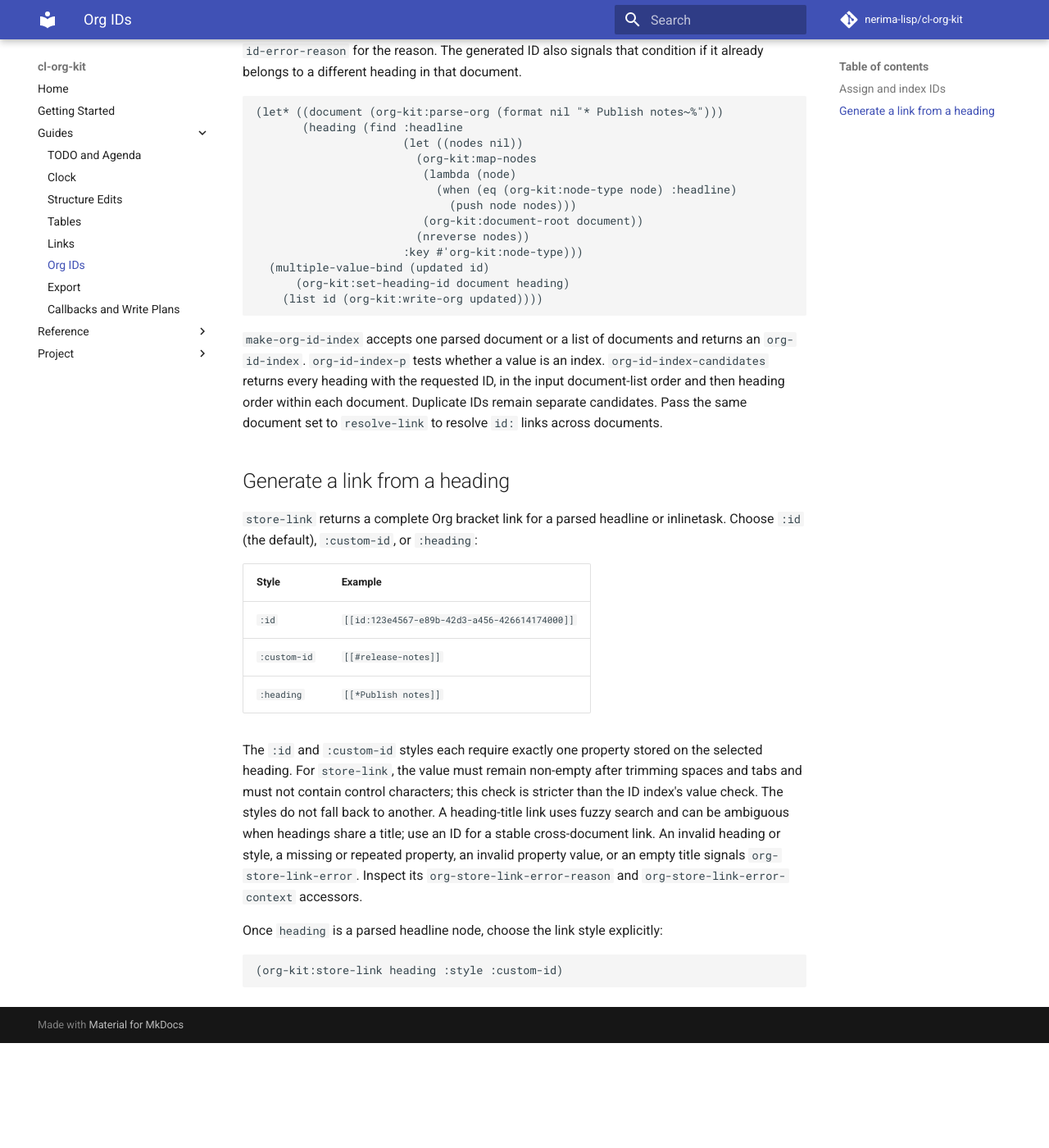
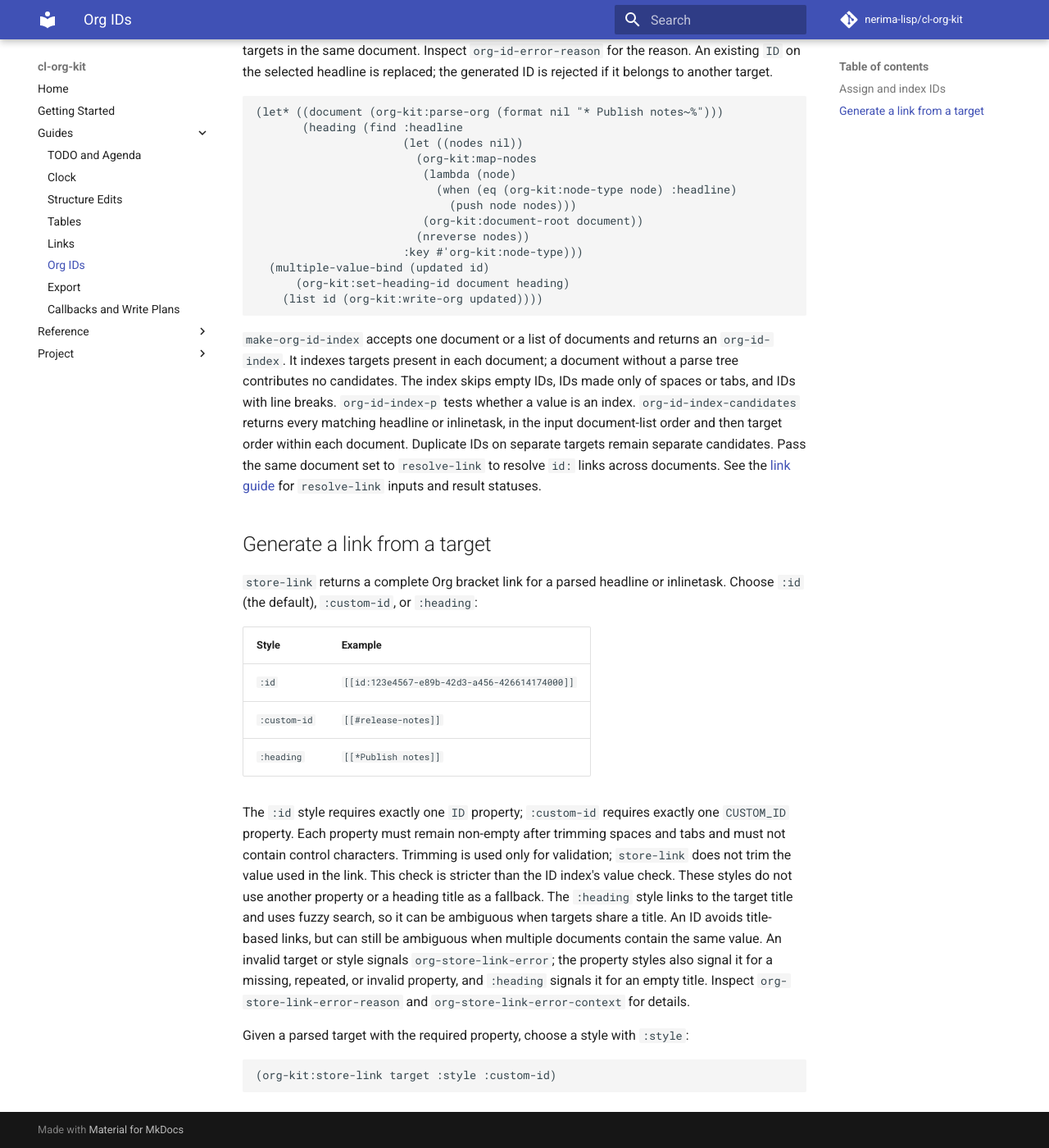
Before and after one commit to nerima-lisp/cl-org-kit, an MkDocs documentation site: the page built from docs/src/guides/org-id.md, in a window 1280 px wide and 1400 px high, scrolled down 426 px. Shown: the whole window at 82% size. Built offline with MkDocs 1.6.1 and Material for MkDocs 9.7.7, drawn with Linux system fonts in a browser that asks for light colours; comment, search, counter and statistics services are not loaded; before the commit the page ends 1698 px from its top, so only the background shows below that; some of the changed text lies outside the part shown.

Commit message:
feat(org-id): update ID generation and target indexing

```diff
--- a/docs/src/guides/org-id.md
+++ b/docs/src/guides/org-id.md
@@ -1,20 +1,22 @@
 # Org IDs and stored links
 
-An Org ID is an `ID` property stored directly on a heading; it is not inherited
-from a parent heading. `generate-org-id` returns a lowercase UUID v4 string.
+An Org ID is an `ID` property stored directly on a headline or inlinetask; it is
+not inherited from a parent heading. `generate-org-id` returns a lowercase UUID
+v4 string.
 Its optional `:random-source` is a zero-argument function that returns
-successive octets from 0 through 255; omitting it uses the current Common Lisp
-random state.
+successive octets from 0 through 255; omitting it creates a fresh random state
+with `(make-random-state t)` for each UUID.
 
 ## Assign and index IDs
 
 `set-heading-id` assigns a generated ID and returns two values: the updated
 document and the ID. It accepts the same optional random source as
 `generate-org-id`. An ID value must be non-empty, contain a character other
-than spaces or tabs, and have no line break. An invalid ID property or a
-duplicate ID property in the same document signals `org-id-error`; inspect
-`org-id-error-reason` for the reason. The generated ID also signals that
-condition if it already belongs to a different heading in that document.
+than spaces or tabs, and have no line break. Before editing, the function
+rejects invalid ID values, multiple `ID` properties on one target, and ID values
+shared by targets in the same document. Inspect `org-id-error-reason` for the
+reason. An existing `ID` on the selected headline is replaced; the generated ID
+is rejected if it belongs to another target.
 
 ~~~lisp
 (let* ((document (org-kit:parse-org (format nil "* Publish notes~%")))
@@ -32,14 +34,18 @@
     (list id (org-kit:write-org updated))))
 ~~~
 
-`make-org-id-index` accepts one parsed document or a list of documents and
-returns an `org-id-index`. `org-id-index-p` tests whether a value is an index.
-`org-id-index-candidates` returns every heading with the requested ID, in the
-input document-list order and then heading order within each document. Duplicate
-IDs remain separate candidates. Pass the same document set to `resolve-link`
-to resolve `id:` links across documents.
+`make-org-id-index` accepts one document or a list of documents and returns an
+`org-id-index`. It indexes targets present in each document; a document without
+a parse tree contributes no candidates. The index skips empty IDs, IDs made
+only of spaces or tabs, and IDs with line breaks. `org-id-index-p` tests whether
+a value is an index.
+`org-id-index-candidates` returns every matching headline or inlinetask, in the
+input document-list order and then target order within each document. Duplicate
+IDs on separate targets remain separate candidates. Pass the same document set
+to `resolve-link` to resolve `id:` links across documents. See the [link guide](links.md)
+for `resolve-link` inputs and result statuses.
 
-## Generate a link from a heading
+## Generate a link from a target
 
 `store-link` returns a complete Org bracket link for a parsed headline or
 inlinetask. Choose `:id` (the default), `:custom-id`, or `:heading`:
@@ -50,18 +56,22 @@
 | `:custom-id` | `[[#release-notes]]` |
 | `:heading` | `[[*Publish notes]]` |
 
-The `:id` and `:custom-id` styles each require exactly one property stored on
-the selected heading. For `store-link`, the value must remain non-empty after
-trimming spaces and tabs and must not contain control characters; this check is
-stricter than the ID index's value check. The styles do not fall back to
-another. A heading-title link uses fuzzy search and can be ambiguous
-when headings share a title; use an ID for a stable cross-document link. An
-invalid heading or style, a missing or repeated property, an invalid property
-value, or an empty title signals `org-store-link-error`. Inspect its
-`org-store-link-error-reason` and `org-store-link-error-context` accessors.
+The `:id` style requires exactly one `ID` property; `:custom-id` requires
+exactly one `CUSTOM_ID` property. Each property must remain non-empty after
+trimming spaces and tabs and must not contain control characters. Trimming is
+used only for validation; `store-link` does not trim the value used in the link.
+This check is stricter than the ID index's value check. These styles do not use
+another property or a heading title as a fallback. The `:heading` style links
+to the target title and uses fuzzy search, so it can be ambiguous when targets
+share a title. An ID avoids title-based links, but can still be ambiguous when
+multiple documents contain the same value. An invalid target or style signals
+`org-store-link-error`; the property styles also signal it for a missing,
+repeated, or invalid property, and `:heading` signals it for an empty
+title. Inspect `org-store-link-error-reason` and
+`org-store-link-error-context` for details.
 
-Once `heading` is a parsed headline node, choose the link style explicitly:
+Given a parsed target with the required property, choose a style with `:style`:
 
 ~~~lisp
-(org-kit:store-link heading :style :custom-id)
+(org-kit:store-link target :style :custom-id)
 ~~~
```
Also changed, not shown: 3 other files.
